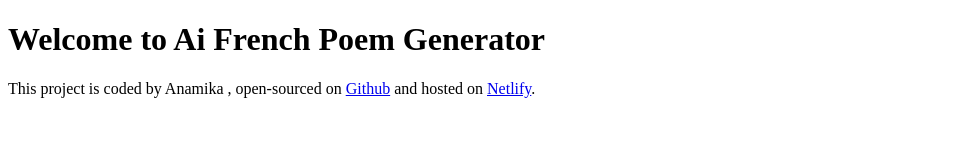
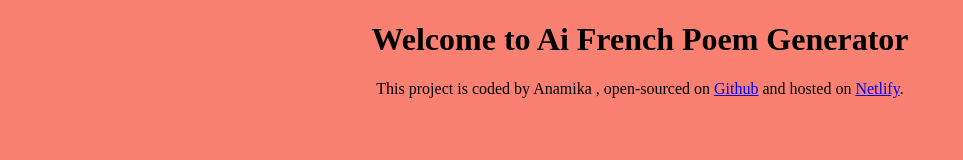
Before and after one commit to anamika250/Poem-generator, a plain HTML site: page index.html in a window 1280 px wide. Shown: the whole page, without its empty margins (0-963 px from the left). Drawn offline with Linux system fonts and the light colour scheme.

Commit message:
Update index.html

```diff
--- a/index.html
+++ b/index.html
@@ -3,7 +3,7 @@
   <head>
     <meta charset="UTF-8" />
     <meta name="viewport" content="width=device-width, initial-scale=1.0" />
-    <link rel="stylesheet" href="src/index.js" />
+    <link rel="stylesheet" href="src/style.css" />
     <title>Ai Poem Generator</title>
   </head>
   <body>
```
